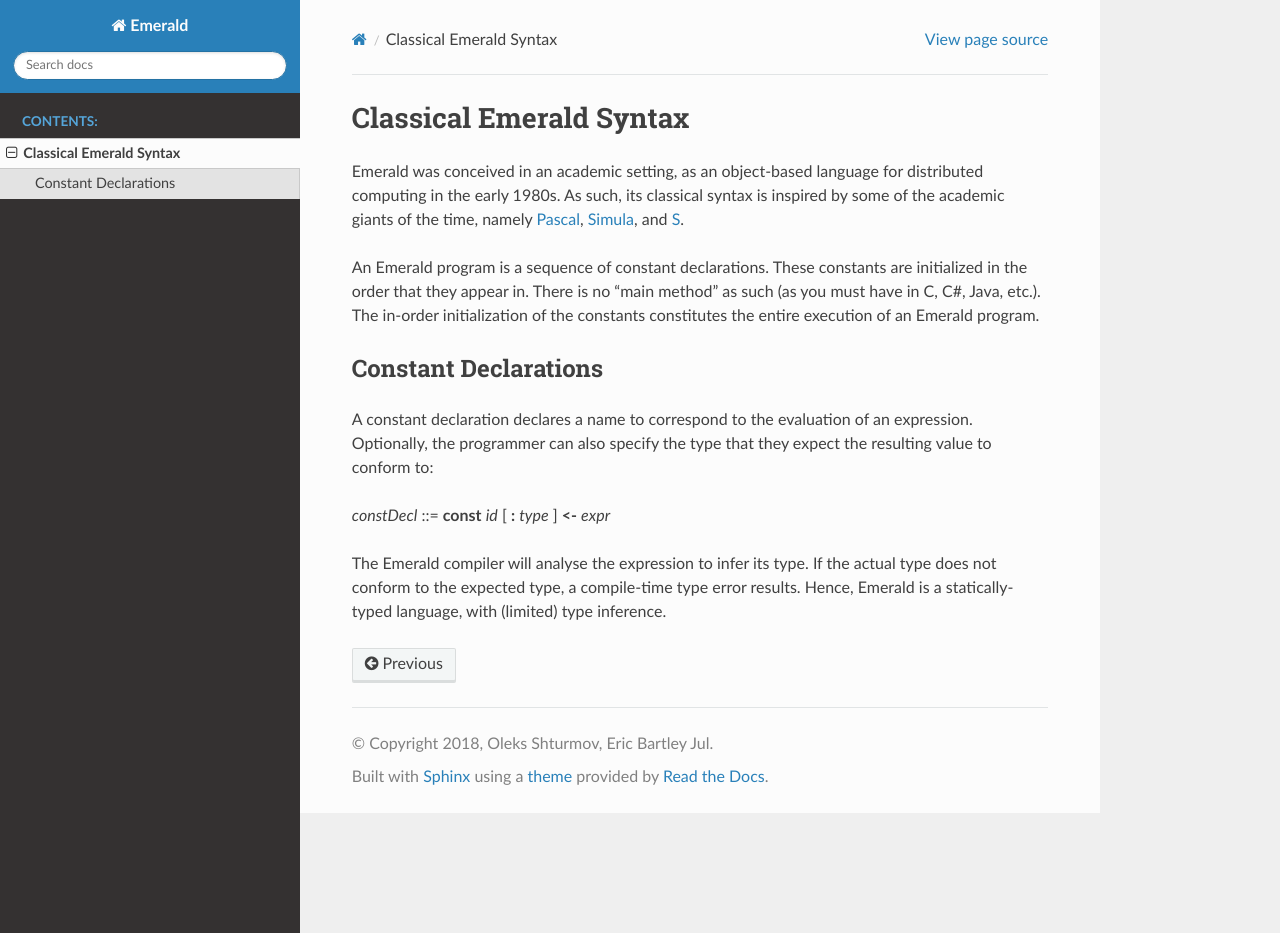
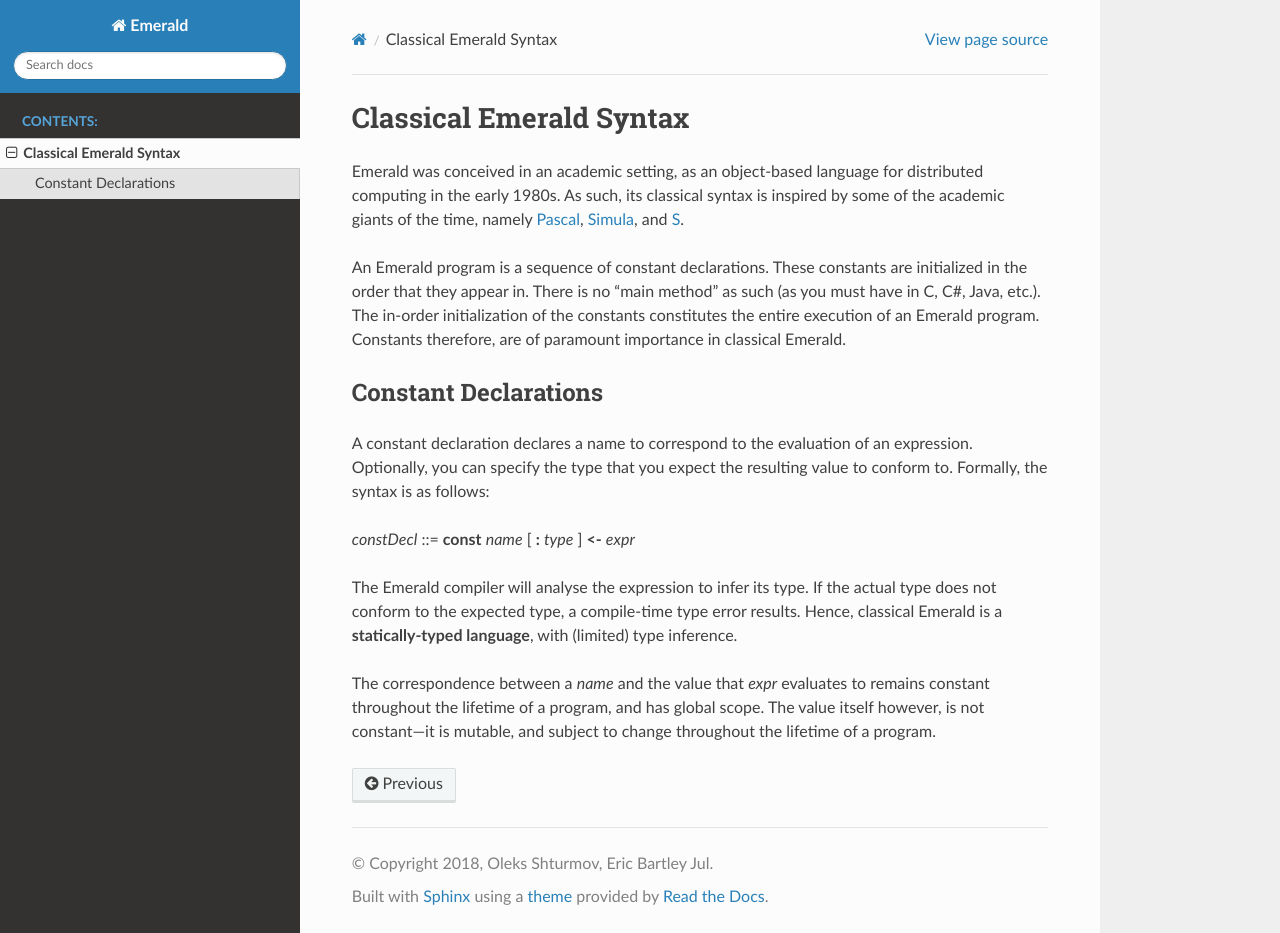
Before and after one commit to emerald/TEmPLE, a Sphinx documentation site: the page built from docs/syntax/classical.rst, in a window 1280 px wide and 933 px high. Built offline with Sphinx 7.4.7 and the Read the Docs theme 2.0.0, drawn with Linux system fonts in a browser that asks for light colours.

Commit message:
Say more about constdecls

```diff
--- a/docs/syntax/classical.rst
+++ b/docs/syntax/classical.rst
@@ -14,18 +14,25 @@ An Emerald program is a sequence of constant declarations. These
 constants are initialized in the order that they appear in. There is
 no "main method" as such (as you must have in C, C#, Java, etc.). The
 in-order initialization of the constants constitutes the entire
-execution of an Emerald program.
+execution of an Emerald program. Constants therefore, are of paramount
+importance in classical Emerald.
 
 Constant Declarations
 ---------------------
 
 A constant declaration declares a name to correspond to the evaluation
-of an expression. Optionally, the programmer can also specify the type
-that they expect the resulting value to conform to:
+of an expression. Optionally, you can
+specify the type that you expect the resulting value to conform to.
+Formally, the syntax is as follows:
 
-*constDecl* ::= **const** *id* [ **:** *type* ] **<-** *expr*
+*constDecl* ::= **const** *name* [ **:** *type* ] **<-** *expr*
 
 The Emerald compiler will analyse the expression to infer its type. If
 the actual type does not conform to the expected type, a compile-time
-type error results. Hence, Emerald is a statically-typed language,
-with (limited) type inference.
+type error results. Hence, classical Emerald is a **statically-typed
+language**, with (limited) type inference.
+
+The correspondence between a *name* and the value that *expr*
+evaluates to remains constant throughout the lifetime of a program,
+and has global scope. The value itself however, is not constant—it is
+mutable, and subject to change throughout the lifetime of a program.
```
